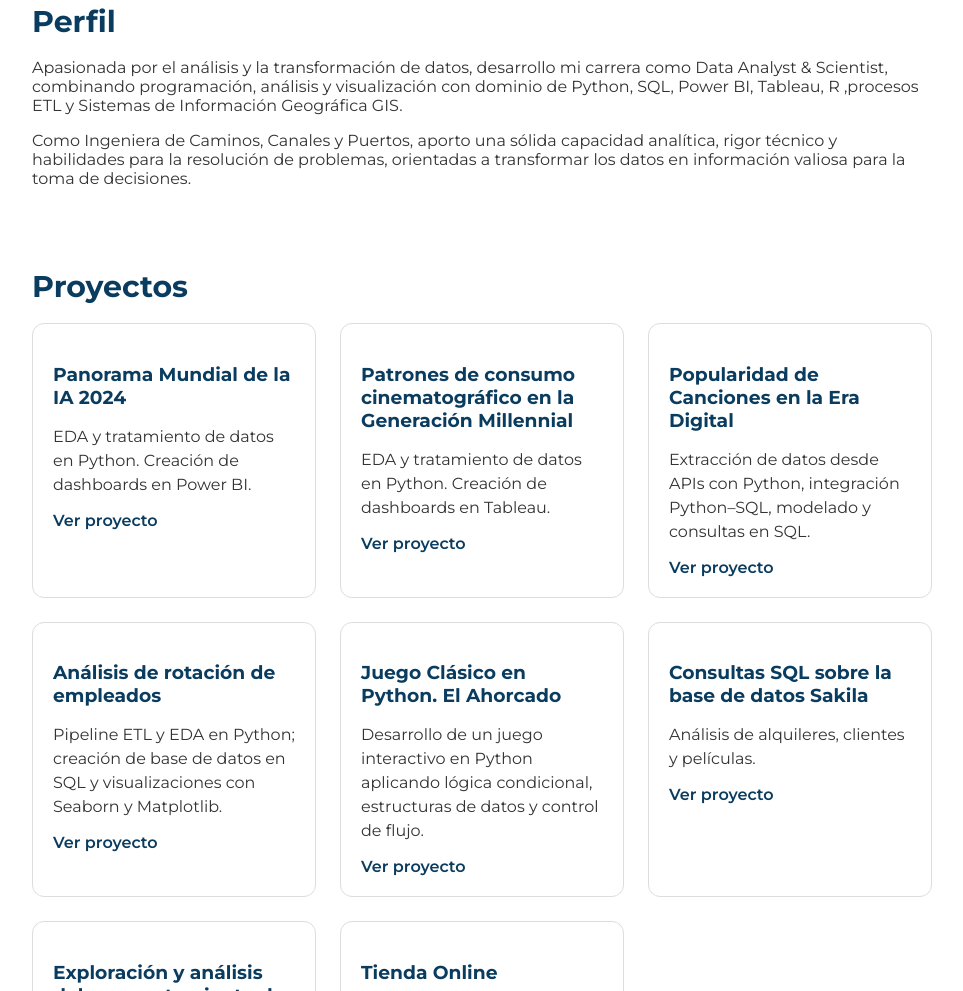
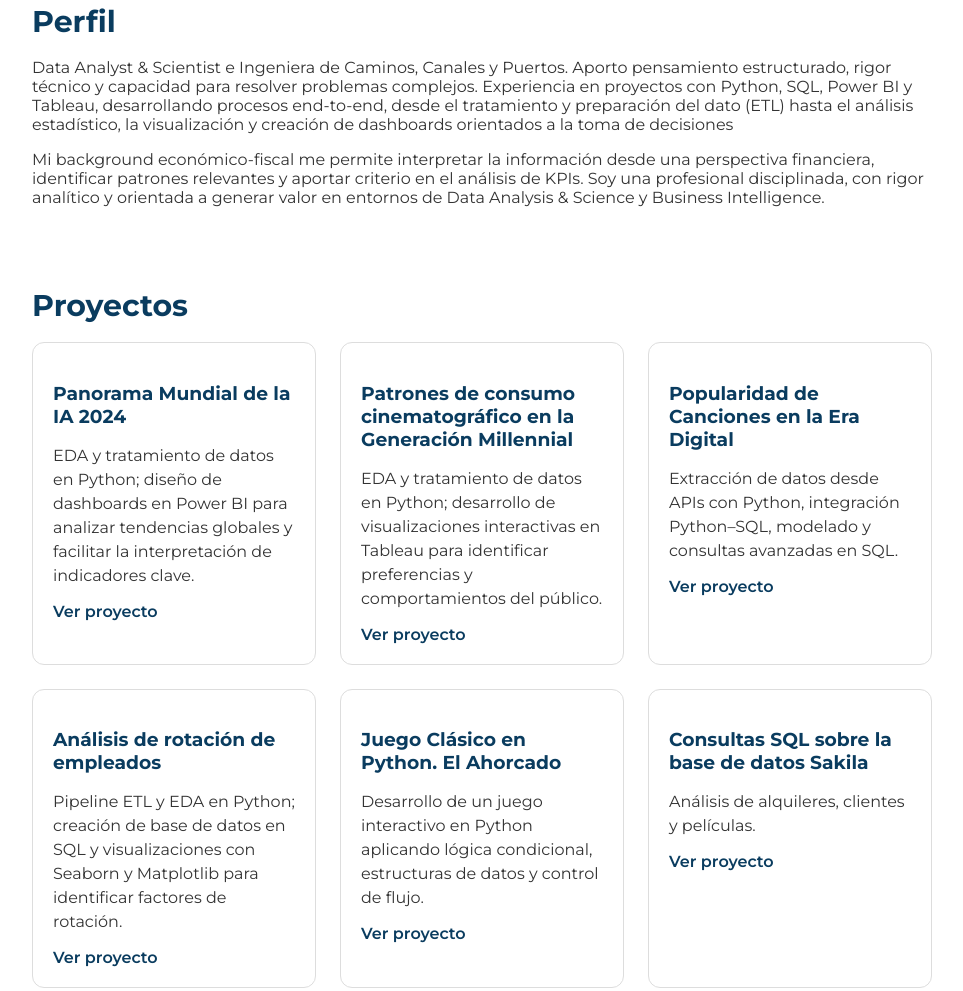
Before and after one commit to Ana-Duag/portfolio, a plain HTML site: page index.html in a window 1280 px wide. Shown: the part 841-1832 px from the top of the page, without its empty margins (158-1121 px from the left). Drawn offline with Linux system fonts and the light colour scheme.

Commit message:
Descripciones proyectos

```diff
--- a/index.html
+++ b/index.html
@@ -3,7 +3,7 @@
 <head>
     <meta charset="UTF-8">
     <meta name="viewport" content="width=device-width, initial-scale=1.0, maximum-scale=1">
-    <title>Ana Dueñas - Portfolio</title>
+    <title>Ana D. Agudo - Portfolio</title>
     <link rel="stylesheet" href="styles.css">
     <link href="https://fonts.googleapis.com/css2?family=Montserrat:wght@300;400;600;700&display=swap" rel="stylesheet">
 </head>
@@ -40,13 +40,11 @@
     <section id="perfil" class="section">
         <h2>Perfil</h2>
         <p>
-            Apasionada por el análisis y la transformación de datos, desarrollo mi carrera como Data Analyst & Scientist,
-            combinando programación, análisis y visualización con dominio de Python, SQL, Power BI, Tableau, R ,procesos ETL
-            y Sistemas de Información Geográfica GIS.
+            Data Analyst & Scientist e Ingeniera de Caminos, Canales y Puertos. Aporto pensamiento estructurado, rigor técnico y capacidad para resolver problemas complejos.
+            Experiencia en proyectos con Python, SQL, Power BI y Tableau, desarrollando procesos end-to-end, desde el tratamiento y preparación del dato (ETL) hasta el análisis estadístico, la visualización y creación de dashboards orientados a la toma de decisiones
         </p>
         <p>
-            Como Ingeniera de Caminos, Canales y Puertos, aporto una sólida capacidad analítica, rigor técnico y habilidades
-            para la resolución de problemas, orientadas a transformar los datos en información valiosa para la toma de decisiones.
+            Mi background económico-fiscal me permite interpretar la información desde una perspectiva financiera, identificar patrones relevantes y aportar criterio en el análisis de KPIs. Soy una profesional disciplinada, con rigor analítico y orientada a generar valor en entornos de Data Analysis & Science y Business Intelligence.
         </p>
     </section>
 
@@ -58,25 +56,25 @@
 
             <div class="project-card">
                 <h3>Panorama Mundial de la IA 2024</h3>
-                <p> EDA y tratamiento de datos en Python. Creación de dashboards en Power BI.</p>
+                <p> EDA y tratamiento de datos en Python; diseño de dashboards en Power BI para analizar tendencias globales y facilitar la interpretación de indicadores clave.</p>
                 <a href="https://github.com/Ana-Duag/proyecto-IA-powerbi" target="_blank">Ver proyecto</a>
             </div>
 
             <div class="project-card">
                 <h3>Patrones de consumo cinematográfico en la Generación Millennial </h3>
-                <p>EDA y tratamiento de datos en Python. Creación de dashboards en Tableau.</p>
+                <p>EDA y tratamiento de datos en Python; desarrollo de visualizaciones interactivas en Tableau para identificar preferencias y comportamientos del público.</p>
                 <a href="https://github.com/Ana-Duag/proyecto-peliculas-tableau" target="_blank">Ver proyecto</a>
             </div>
 
             <div class="project-card">
                 <h3>Popularidad de Canciones en la Era Digital</h3>
-                <p>Extracción de datos desde APIs con Python, integración Python–SQL, modelado y consultas en SQL.</p>
+                <p>Extracción de datos desde APIs con Python, integración Python–SQL, modelado y consultas avanzadas en SQL.</p>
                 <a href="https://github.com/Ana-Duag/proyecto-musical-consultas-sql" target="_blank">Ver proyecto</a>
             </div>
 
             <div class="project-card">
                 <h3>Análisis de rotación de empleados</h3>
-                <p>Pipeline ETL y EDA en Python; creación de base de datos en SQL y visualizaciones con Seaborn y Matplotlib.</p>
+                <p>Pipeline ETL y EDA en Python; creación de base de datos en SQL y visualizaciones con Seaborn y Matplotlib para identificar factores de rotación.</p>
                 <a href="https://github.com/Ana-Duag/proyecto-EDA-visualizaciones-python" target="_blank">Ver proyecto</a>
             </div>
 
```
